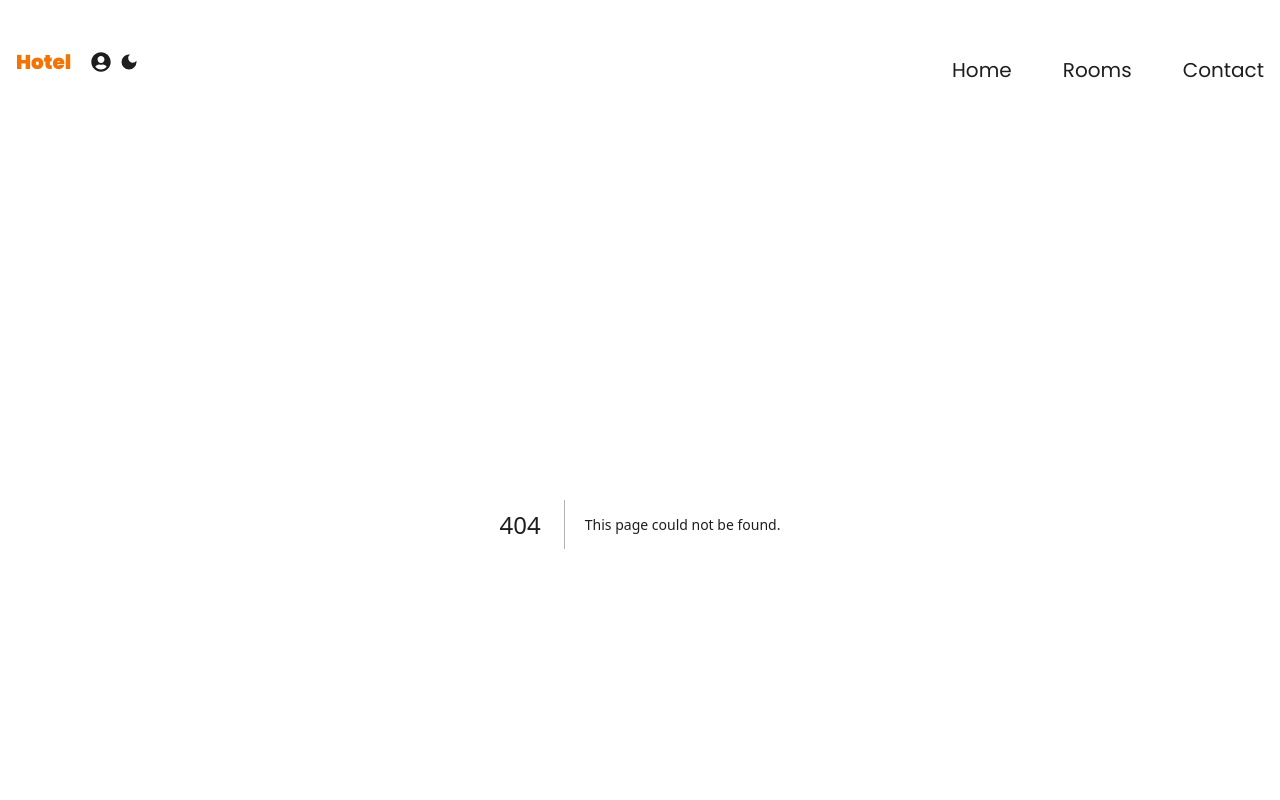
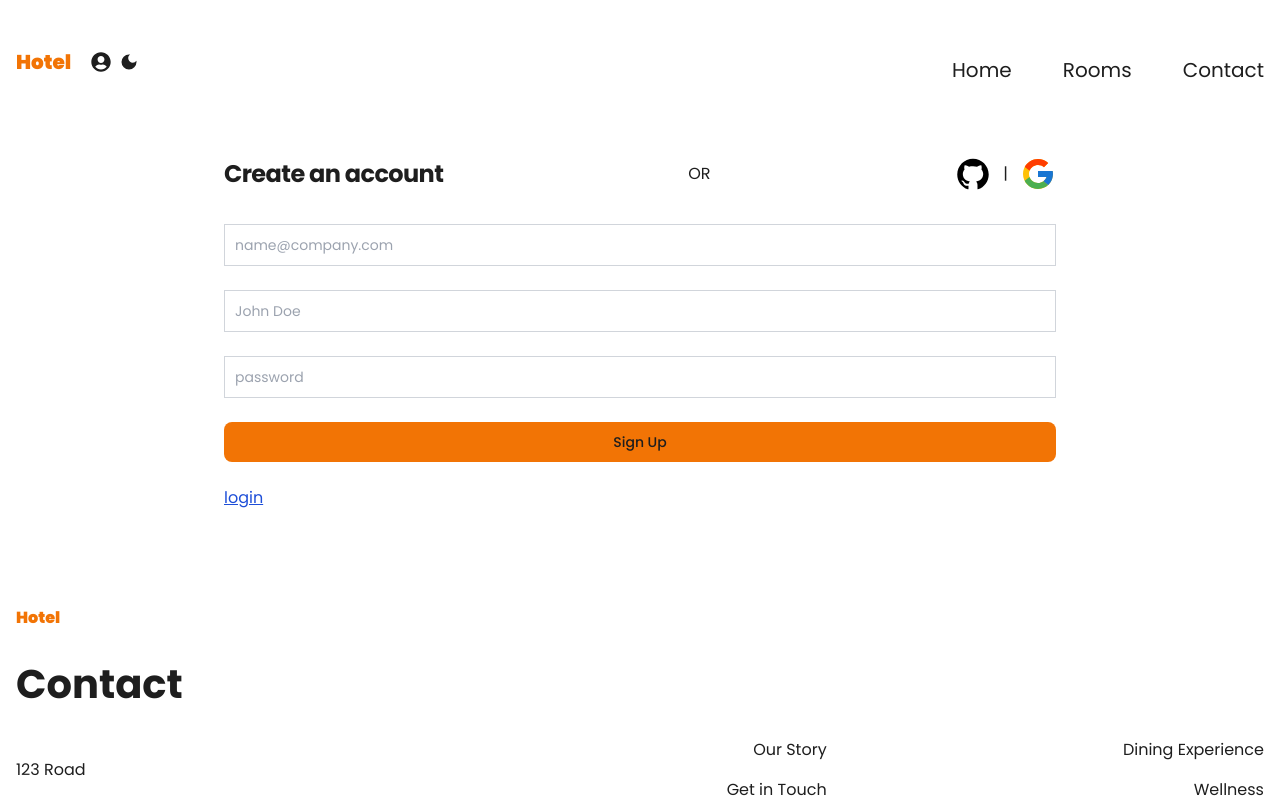
Before and after one commit to 6Glow/Hotel-Management-Site, a Next.js app in the folder hotel-management/: page /auth in a window 1280 px wide. Before the commit this address had no page. Shown: the top 800 px of the page. Built offline with nearby package versions, Linux system fonts and the light colour scheme.

Commit message:
feat: Implement Authentication Page Setup

```diff
--- /dev/null
+++ b/hotel-management/src/app/auth/page.tsx
@@ -0,0 +1,103 @@
+"use client";
+
+
+import { ChangeEvent, FormEvent, useState } from "react";
+import { AiFillGithub } from "react-icons/ai";
+import { FcGoogle } from "react-icons/fc";
+
+const defaultFormData = {
+      email: '',
+      name: '',
+      password: '',
+}
+
+const Auth = () => {
+  const [formData, setFormData] = useState(defaultFormData)
+
+  const inputStyles = "border border-gray-300 sm:text-sm text-black rounded:lg block w-full p-2.5 focus:outline-none"
+
+  const handleInputChange = (event: ChangeEvent<HTMLInputElement>) => {
+    const {name, value} = event.target;
+    setFormData({...formData, [name]: value});
+  };
+
+  const handleSubmit = async (event: FormEvent<HTMLFormElement>) => {
+      event.preventDefault();
+
+      try {
+          console.log(formData);
+      } catch (error) {
+          console.log(error);
+      } finally{
+            setFormData(defaultFormData);
+      }
+  };
+
+  return (
+    <section className='container mx-auto'>
+      <div className='p-6 space-y-4 md:space-y-6 sm:p-8 w-80 md:w-[70%] mx-auto'>
+        <div className='flex mb-8 flex-col md:flex-row items-center justify-between'>
+          <h1 className='text-xl font-bold leading-tight tracking-tight md:text-2xl'>
+            Create an account
+          </h1>
+          <p>OR</p>
+          <span className='inline-flex items-center'>
+            <AiFillGithub
+
+              className='mr-3 text-4xl cursor-pointer text-black dark:text-white'
+            />{' '}
+            |
+            <FcGoogle
+
+              className='ml-3 text-4xl cursor-pointer'
+            />
+          </span>
+        </div>
+
+        <form className='space-y-4 md:space-y-6' onSubmit={handleSubmit}>
+          <input
+            type='email'
+            name='email'
+            placeholder='name@company.com'
+            required
+            className={inputStyles}
+            value={formData.email}
+            onChange={handleInputChange}
+          />
+          <input
+            type='text'
+            name='name'
+            placeholder='John Doe'
+            required
+            className={inputStyles}
+            value={formData.name}
+            onChange={handleInputChange}
+          />
+          <input
+            type='password'
+            name='password'
+            placeholder='password'
+            required
+            minLength={6}
+            className={inputStyles}
+            value={formData.password}
+            onChange={handleInputChange}
+          />
+
+          <button
+            type='submit'
+            className='w-full bg-tertiary-dark focus:outline-none font-medium rounded-lg text-sm px-5 py-2.5 text-center'
+          >
+            Sign Up
+          </button>
+        </form>
+
+        <button  className='text-blue-700 underline'>
+          login
+        </button>
+      </div>
+    </section>
+  );
+};
+
+export default Auth;
```
